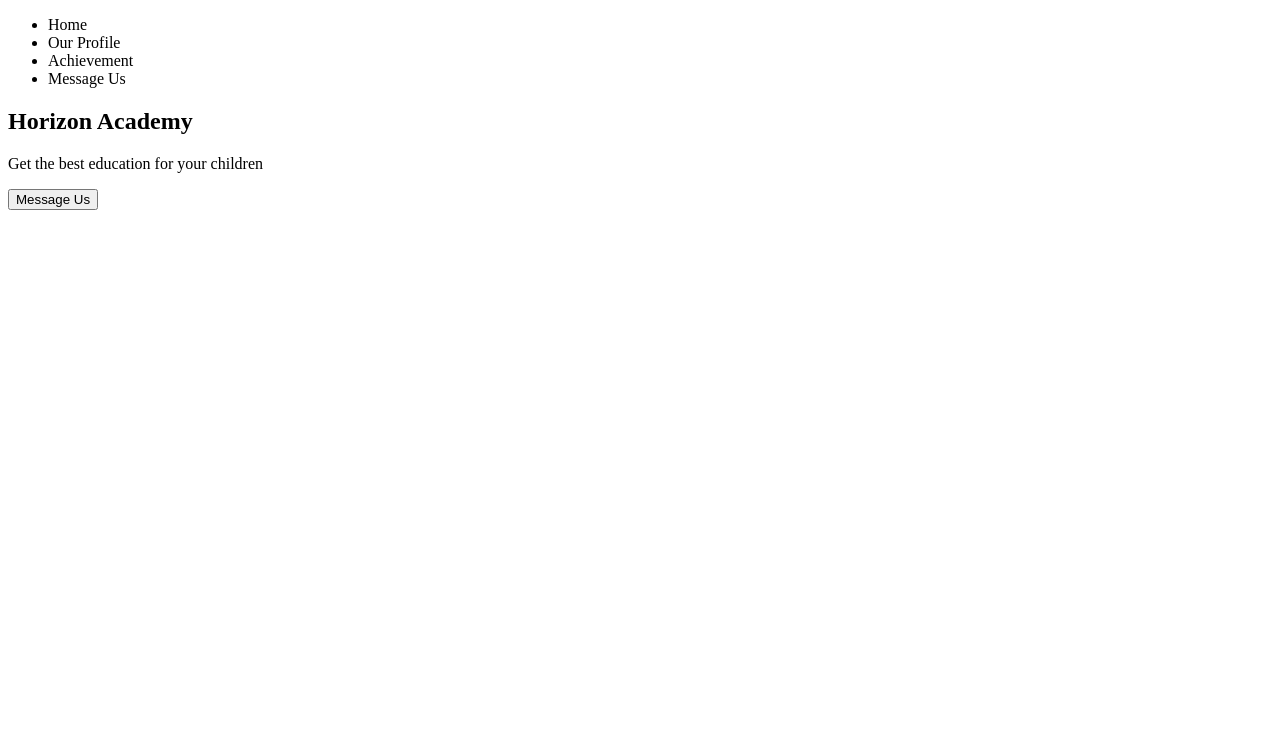
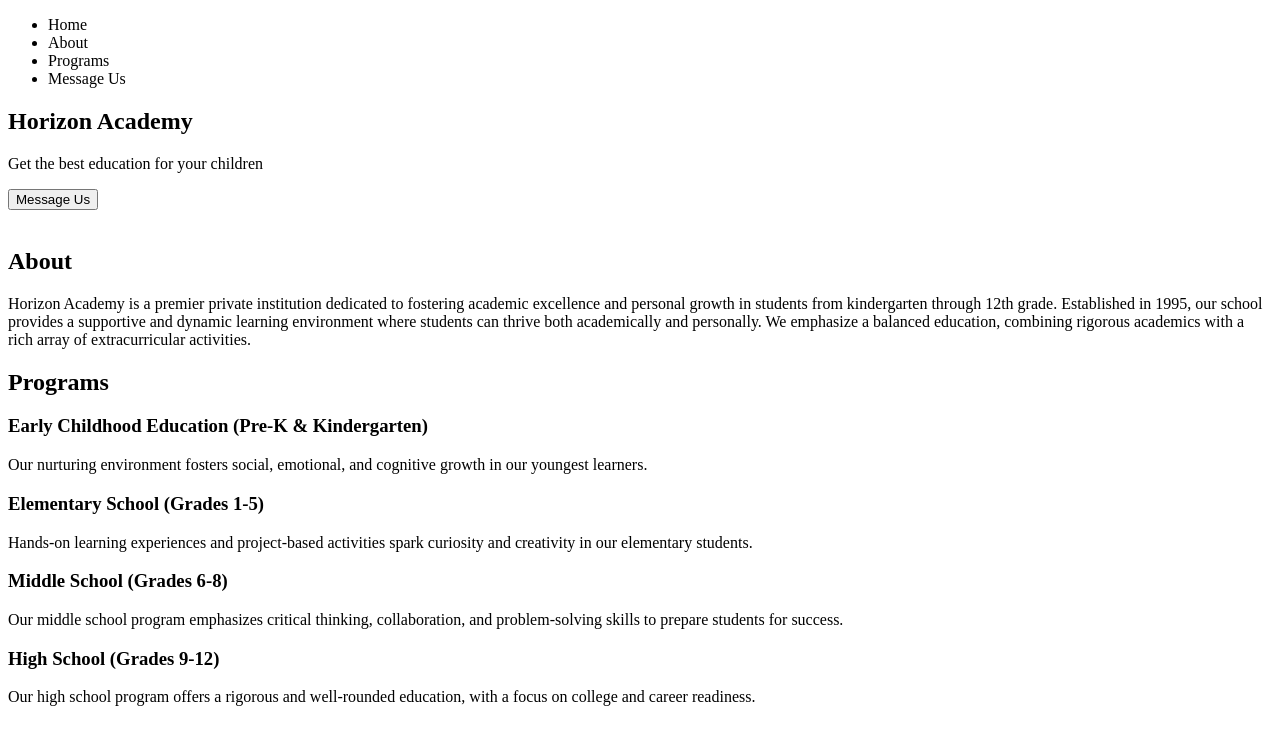
Before and after one commit to revou-fundamental-course/19-aug-24-InvictusNavarchus, a plain HTML site: page index.html in a window 1280 px wide. Drawn offline with Linux system fonts and the light colour scheme.

Commit message:
update: add about and programs section

```diff
--- a/index.html
+++ b/index.html
@@ -11,8 +11,8 @@
         <nav>
             <ul>
                 <li>Home</li>
-                <li>Our Profile</li>
-                <li>Achievement</li>
+                <li>About</li>
+                <li>Programs</li>
                 <li>Message Us</li>
             </ul>
         </nav>
@@ -27,5 +27,28 @@
             </div>
         </section>
     </header>
+    <section id="About">
+        <h2>About</h2>
+        <p>Horizon Academy is a premier private institution dedicated to fostering academic excellence and personal growth in students from kindergarten through 12th grade. Established in 1995, our school provides a supportive and dynamic learning environment where students can thrive both academically and personally. We emphasize a balanced education, combining rigorous academics with a rich array of extracurricular activities.</p>
+    </section>
+    <section id="programs">
+        <h2>Programs</h2>
+        <div class="card">
+            <h3>Early Childhood Education (Pre-K & Kindergarten)</h3>
+            <p>Our nurturing environment fosters social, emotional, and cognitive growth in our youngest learners.</p>
+        </div>
+        <div class="card">
+            <h3>Elementary School (Grades 1-5)</h3>
+            <p>Hands-on learning experiences and project-based activities spark curiosity and creativity in our elementary students.</p>
+        </div>
+        <div class="card">
+            <h3>Middle School (Grades 6-8)</h3>
+            <p>Our middle school program emphasizes critical thinking, collaboration, and problem-solving skills to prepare students for success.</p>
+        </div>
+        <div class="card">
+            <h3>High School (Grades 9-12)</h3>
+            <p>Our high school program offers a rigorous and well-rounded education, with a focus on college and career readiness.</p>
+        </div>
+    </section>
 </body>
 </html>
```
